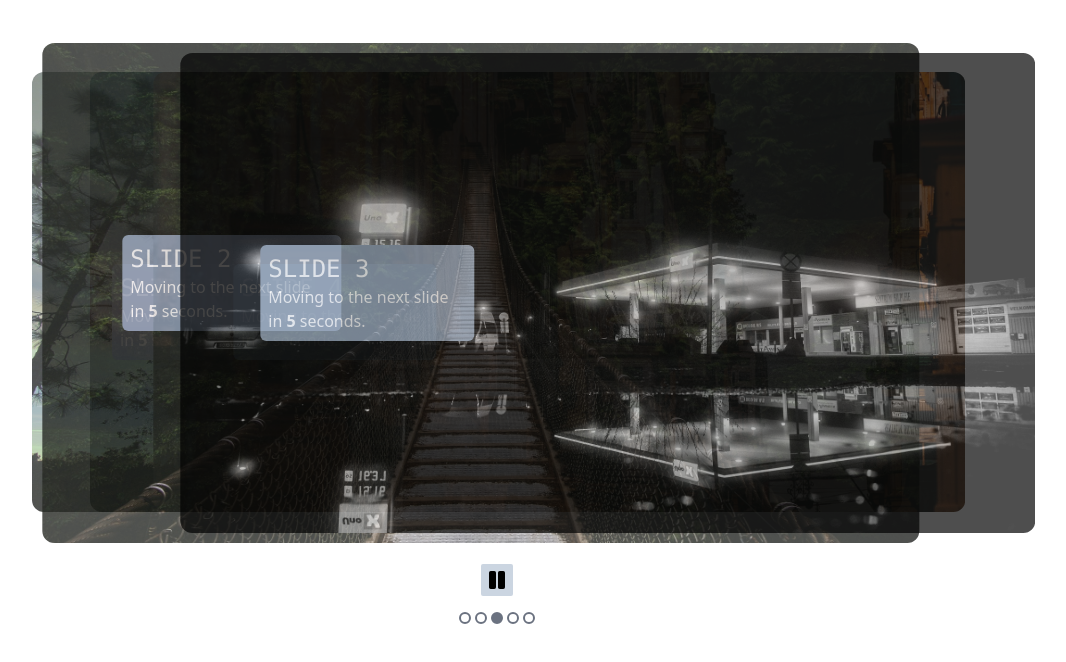
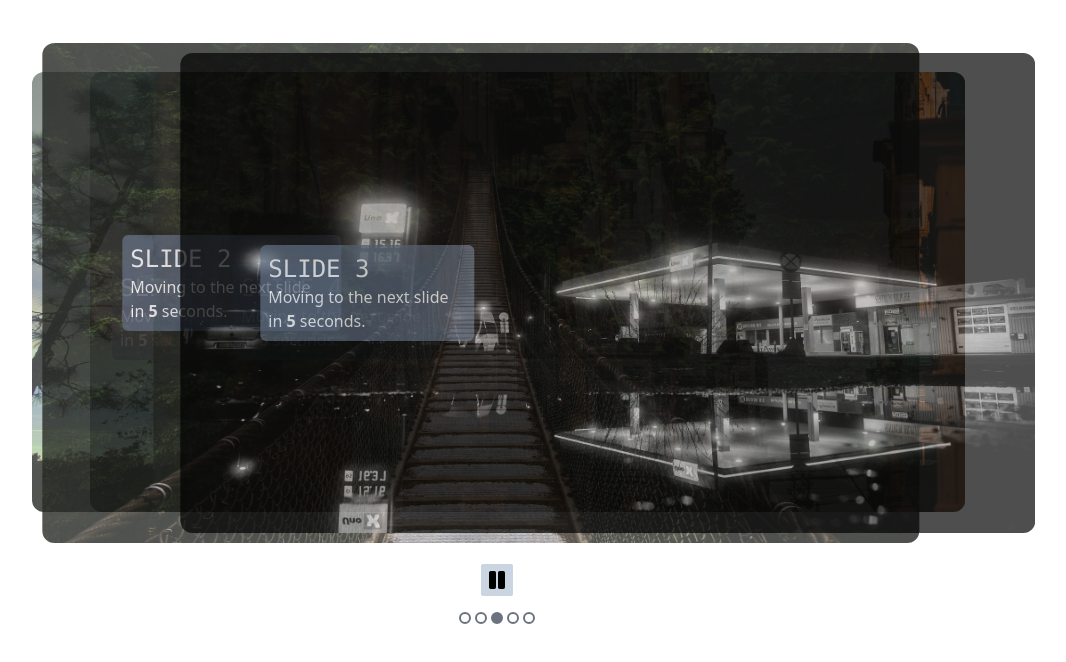
Before and after one commit to jain-d/carousel, a website: page index.html in a window 1280 px wide. Shown: the whole page, without its empty margins (143-1209 px from the left). Drawn offline with Linux system fonts and the light colour scheme.

Commit message:
style changes

```diff
--- a/index.html
+++ b/index.html
@@ -15,11 +15,11 @@
         <div class="w-[1006px] h-[600px] flex flex-col mx-auto">
             <div class="cards">
                 <button id="prevButton" class="text-3xl absolute top-[250px] left-2 text-white z-30"><svg width="35" height="35" fill="none" viewBox="0 0 24 24" xmlns="http://www.w3.org/2000/svg"><path d="M15.707 4.293a1 1 0 0 1 0 1.414L9.414 12l6.293 6.293a1 1 0 0 1-1.414 1.414l-7-7a1 1 0 0 1 0-1.414l7-7a1 1 0 0 1 1.414 0Z" fill="#ffffff"/></svg></button>
-                <figure class="card bg-[url('./assets/sample-img1.jpg')] bg-cover"><div class="w-1/4 mt-48 ml-20 p-2 bg-slate-400 text-white rounded-md"><span class="text-2xl font-mono">SLIDE 1</span><br><p class="font-sans">Moving to the next slide <br>in <strong>5</strong> seconds.</p></div></figure>
-                <figure class="card bg-[url('./assets/sample-img3.jpg')] bg-cover"><div class="w-1/4 mt-48 ml-20 p-2 bg-slate-400 text-white rounded-md"><span class="text-2xl font-mono">SLIDE 2</span><br><p class="font-sans">Moving to the next slide <br>in <strong>5</strong> seconds.</p></div></figure>
-                <figure class="card bg-[url('./assets/sample-img2.jpg')] bg-cover"><div class="w-1/4 mt-48 ml-20 p-2 bg-slate-400 text-white rounded-md"><span class="text-2xl font-mono">SLIDE 3</span><br><p class="font-sans">Moving to the next slide <br>in <strong>5</strong> seconds.</p></div></figure>
-                <figure class="card bg-[url('./assets/sample-img4.jpg')] bg-cover"><div class="w-1/4 mt-48 ml-20 p-2 bg-slate-400 text-white rounded-md"><span class="text-2xl font-mono">SLIDE 4</span><br><p class="font-sans">Moving to the next slide <br>in <strong>5</strong> seconds.</p></div></figure>
-                <figure class="card bg-[url('./assets/sample-img5.jpg')] bg-cover"><div class="w-1/4 mt-48 ml-20 p-2 bg-slate-400 text-white rounded-md"><span class="text-2xl font-mono">SLIDE 5</span><br><p class="font-sans">Moving to the next slide <br>in <strong>5</strong> seconds.</p></div></figure>
+                <figure class="card bg-[url('./assets/sample-img1.jpg')] bg-cover"><div class="w-1/4 mt-48 ml-20 p-2 bg-slate-500/75 text-white rounded-md"><span class="text-2xl font-mono">SLIDE 1</span><br><p class="font-sans">Moving to the next slide <br>in <strong>5</strong> seconds.</p></div></figure>
+                <figure class="card bg-[url('./assets/sample-img3.jpg')] bg-cover"><div class="w-1/4 mt-48 ml-20 p-2 bg-slate-500/75 text-white rounded-md"><span class="text-2xl font-mono">SLIDE 2</span><br><p class="font-sans">Moving to the next slide <br>in <strong>5</strong> seconds.</p></div></figure>
+                <figure class="card bg-[url('./assets/sample-img2.jpg')] bg-cover"><div class="w-1/4 mt-48 ml-20 p-2 bg-slate-500/75 text-white rounded-md"><span class="text-2xl font-mono">SLIDE 3</span><br><p class="font-sans">Moving to the next slide <br>in <strong>5</strong> seconds.</p></div></figure>
+                <figure class="card bg-[url('./assets/sample-img4.jpg')] bg-cover"><div class="w-1/4 mt-48 ml-20 p-2 bg-slate-500/75 text-white rounded-md"><span class="text-2xl font-mono">SLIDE 4</span><br><p class="font-sans">Moving to the next slide <br>in <strong>5</strong> seconds.</p></div></figure>
+                <figure class="card bg-[url('./assets/sample-img5.jpg')] bg-cover"><div class="w-1/4 mt-48 ml-20 p-2 bg-slate-500/75 text-white rounded-md"><span class="text-2xl font-mono">SLIDE 5</span><br><p class="font-sans">Moving to the next slide <br>in <strong>5</strong> seconds.</p></div></figure>
                 <button id="nextButton" class="text-3xl absolute top-[250px] left-[1030px] text-white z-30"><svg width="35" height="35" fill="none" viewBox="0 0 24 24" xmlns="http://www.w3.org/2000/svg"><path d="M8.293 4.293a1 1 0 0 0 0 1.414L14.586 12l-6.293 6.293a1 1 0 1 0 1.414 1.414l7-7a1 1 0 0 0 0-1.414l-7-7a1 1 0 0 0-1.414 0Z" fill="#ffffff"/></svg></button>
             </div>
             <button id="controller" class="bg-slate-300 w-8 self-center rounded-sm p-1">
```
Also changed, not shown: output.css.
